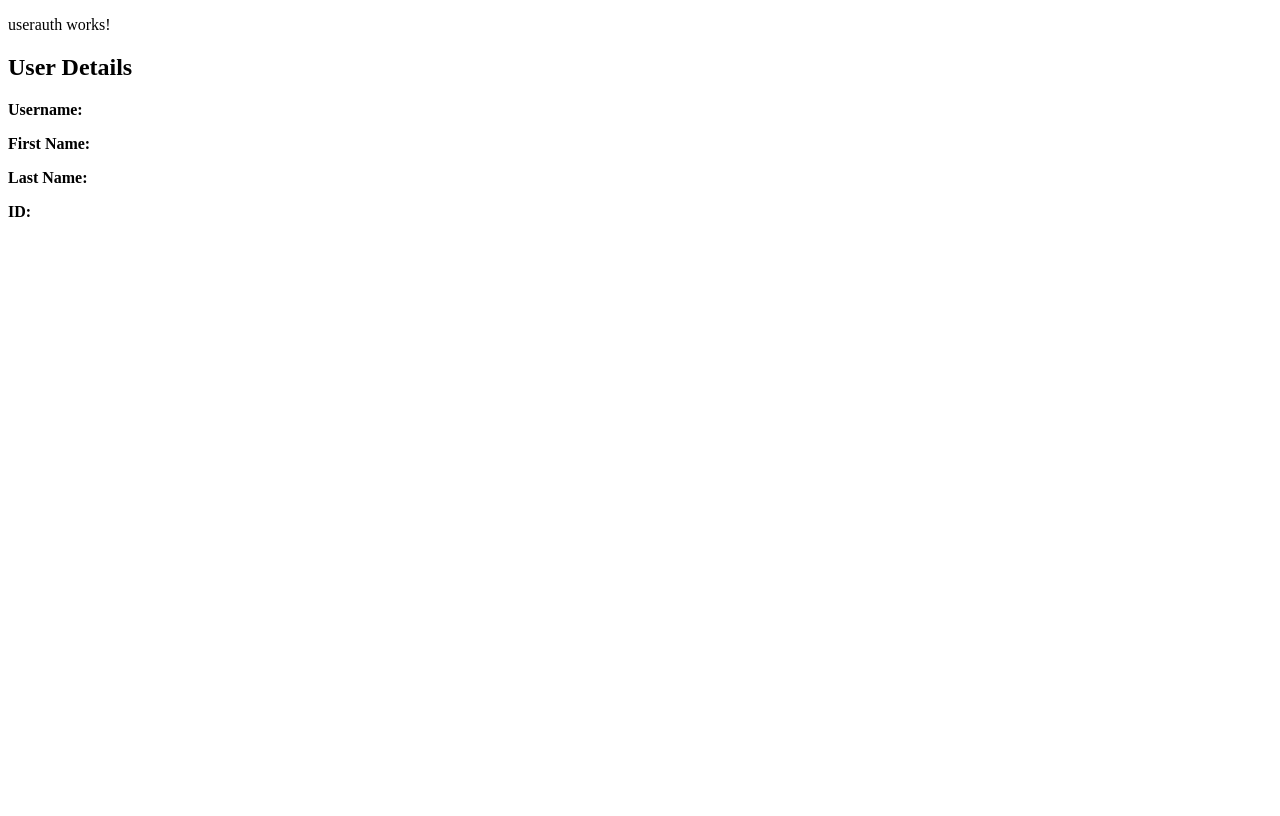
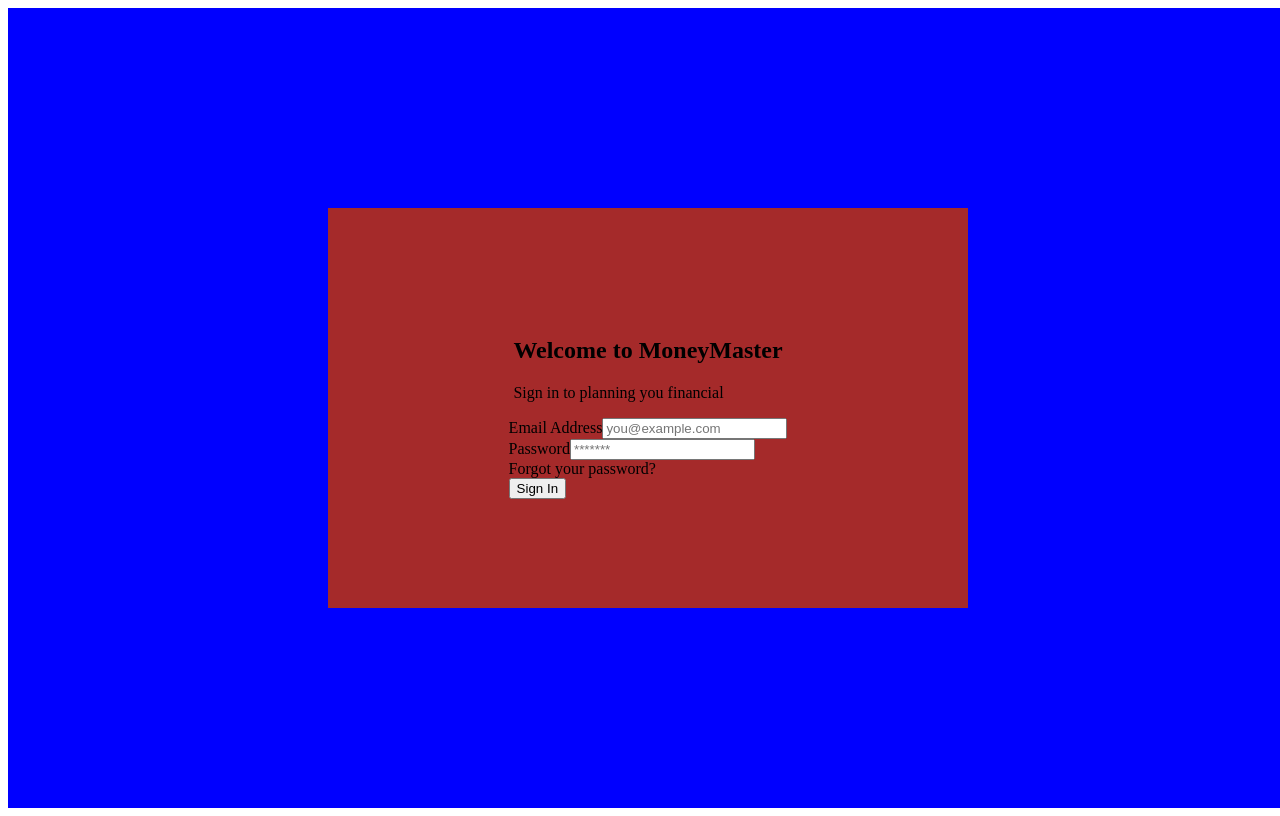
Before and after one commit to MarlonKlain/moneymaster-fe, an Angular app: page / in a window 1280 px wide. Built offline with nearby package versions, Linux system fonts and the light colour scheme; no server answers.

Commit message:
Started to build the login page

```diff
--- a/src/app/app.html
+++ b/src/app/app.html
@@ -1 +1 @@
-<app-userauth></app-userauth>
+<app-login></app-login>
--- a/src/app/app.ts
+++ b/src/app/app.ts
@@ -1,10 +1,8 @@
 import { Component } from '@angular/core';
-import { RouterOutlet } from '@angular/router';
-import { Userauth } from "./components/userauth/userauth";
-
+import {LoginComponent } from './auth/login/login';
 @Component({
   selector: 'app-root',
-  imports: [Userauth],
+  imports: [LoginComponent],
   templateUrl: './app.html',
   styleUrl: './app.css'
 })
--- /dev/null
+++ b/src/app/auth/login/login.component.css
@@ -0,0 +1,26 @@
+.login-container {
+  display: flex;
+  align-items: center;
+  justify-content: center;
+  width: 100vw;
+  height: 100vh;
+  background-color: blue;
+}
+
+.centered-square {
+  display: flex;
+  align-items: center;
+  justify-content: center;
+  flex-direction: column;
+  width: 50vw;
+  height: 50vh;
+  background-color: brown;
+}
+/*
+.form-container {
+
+}
+
+.header {
+
+} */
--- /dev/null
+++ b/src/app/auth/login/login.component.html
@@ -0,0 +1,44 @@
+<div class="login-container">
+  <div class="centered-square">
+    <div class="header">
+      <h2 class="title">Welcome to MoneyMaster</h2>
+      <p class="subtitile">Sign in to planning you financial</p>
+    </div>
+    <form action="" method="post" class="form">
+      <!-- email input -->
+      <div class="email-container">
+        <!-- for is the atribute the will refereces/link with a input id -->
+        <label for="email" class="email-label">Email Address</label>
+        <!-- type: is used to show to the browser what type of value the user will provide.
+         using the email as example, the keyboard will show the @ for the user-->
+        <!-- id: is used as referece to get access to the input or be uses as reference/link by the label -->
+        <!-- name: is used as property name for the server. -->
+        <input
+          class="email-input"
+          type="email"
+          id="email"
+          name="email"
+          placeholder="you@example.com"
+          required
+        />
+      </div>
+
+      <div class="password-container">
+        <label for="password" class="password-label">Password</label>
+        <input
+          type="password"
+          id="password"
+          name="password"
+          placeholder="*******"
+          required
+        />
+      </div>
+      <div class="forgot-password-link">
+        <a class="forgot-password">Forgot your password?</a>
+      </div>
+      <div>
+        <button type="submit" class="submit-button">Sign In</button>
+      </div>
+    </form>
+  </div>
+</div>
--- /dev/null
+++ b/src/app/auth/login/login.ts
@@ -0,0 +1,30 @@
+import { Component, inject } from '@angular/core';
+import { user, UserService } from '../../service/user.service';
+import { Observable } from 'rxjs';
+import { AsyncPipe } from '@angular/common';
+
+
+@Component({
+  selector: 'app-login',
+  imports: [],
+  templateUrl: './login.component.html',
+  styleUrl: './login.component.css'
+})
+export class LoginComponent {
+
+  userId: string = "1cc11272-0f53-4383-bf77-cd64267f095a"
+
+  // $ is a convention when using observables
+  // ! is telling to TS that, besides not declared yet, it will receives a value before it be used.
+  user$! : Observable<user>
+  readonly userService = inject(UserService)
+
+
+  ngOnInit(){
+    this.user$ = this.userService.getUsers(this.userId);
+    console.log(this.user$)
+    this.user$.subscribe(
+      response => console.log(response)
+    )
+  }
+}
--- a/src/app/components/userauth/userauth.html
+++ /dev/null
@@ -1,19 +0,0 @@
-<p>userauth works!</p>
-
-<h2>User Details</h2>
-
-<p>
-  <strong>Username:</strong> {{ user.username }}
-</p>
-
-<p>
-  <strong>First Name:</strong> {{ user.firstName }}
-</p>
-
-<p>
-  <strong>Last Name:</strong> {{ user.lastName }}
-</p>
-
-<p>
-  <strong>ID:</strong> {{ user.id }}
-</p>
--- a/src/app/components/userauth/userauth.ts
+++ /dev/null
@@ -1,31 +0,0 @@
-import { Component, inject } from '@angular/core';
-import { user, UserService } from '../../service/user.service';
-import { first } from 'rxjs';
-
-@Component({
-  selector: 'app-userauth',
-  imports: [],
-  templateUrl: './userauth.html',
-  styleUrl: './userauth.css'
-})
-export class Userauth {
-
-  userId: string = "1cc11272-0f53-4383-bf77-cd64267f095a"
-  user: user = {
-    id: "",
-    firstName: "",
-    lastName: "",
-    username: ""
-  };
-
-  readonly _userService = inject(UserService)
-
-
-  ngOnInit(){
-    this._userService.getUsers(this.userId).subscribe(
-      (response) => {console.log("RESPONSE: ", response)
-        this.user = response;
-      }
-    )
-  }
-}
--- a/src/app/service/user.service.ts
+++ b/src/app/service/user.service.ts
@@ -17,10 +17,10 @@
     // Injecting the httpClient dependency
     // private because the dependency wont be access directly by the components, it will be accessed by the methods below
     // readOnly because we wont change anything on HttpClient dependency, we will only read and request.
-    private readonly _httpClient = inject(HttpClient)
+    private readonly httpClient = inject(HttpClient)
 
     getUsers(userId: string): Observable<user>{
-        return this._httpClient.get<user>(`http://localhost:8080/api/user/${userId}`)
+        return this.httpClient.get<user>(`http://localhost:8080/api/user/${userId}`)
     }
 
 }
```
Also changed, not shown: src/app/components/userauth/userauth.css (deleted), todo.txt (added), 1 other file (tests, documents, lock files or other folders).
